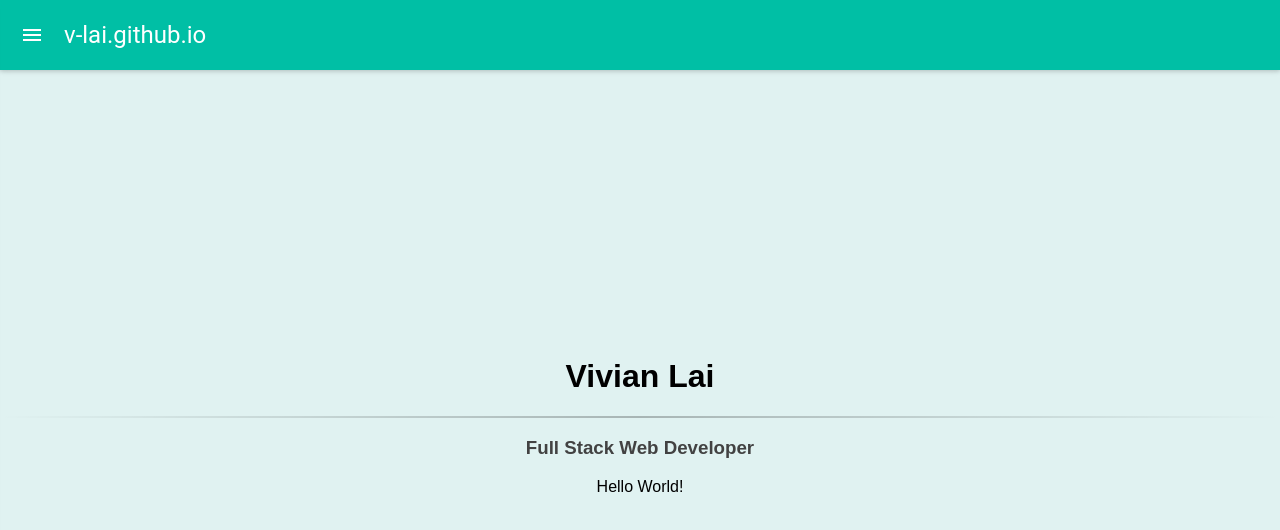
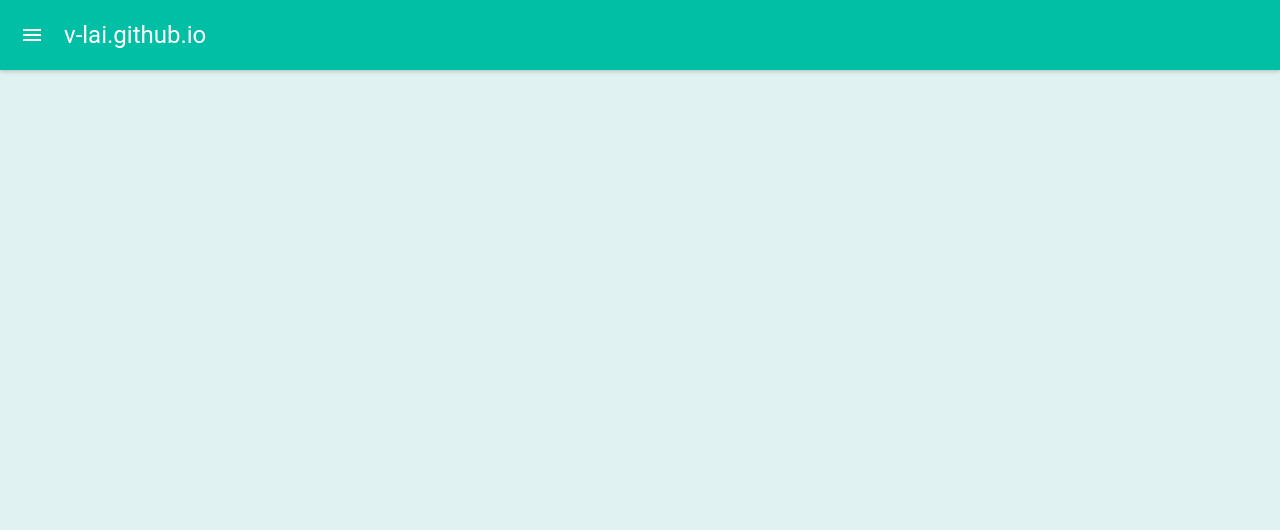
Before and after one commit to v-lai/portfolio, a React (Create React App) app: page / in a window 1280 px wide. Shown: the top 530 px of the page. Built offline with nearby package versions, Linux system fonts and the light colour scheme; what react-tap-event-plugin would draw is missing.

Commit message:
update route

```diff
--- a/src/NavDrawer.js
+++ b/src/NavDrawer.js
@@ -16,7 +16,7 @@ const NavDrawer = (props) => {
     <Router>
       <div>
         <Drawer className="drawer" open={props.open}>
-          <Link to="/"><MenuItem onTouchTap={props.close}>
+          <Link to="/portfolio"><MenuItem onTouchTap={props.close}>
             <i className="fa fa-hand-spock-o" aria-hidden="true"></i>&nbsp;
             v-lai.github.io</MenuItem></Link>
           <Link to="/projects"><MenuItem onTouchTap={props.close}>
@@ -29,7 +29,7 @@ const NavDrawer = (props) => {
             <i className="fa fa-address-card" aria-hidden="true"></i>&nbsp;
             Contact</MenuItem></Link>
         </Drawer>
-        <Route exact path="/" component={Home} />
+        <Route exact path="/portfolio" component={Home} />
         <Route path="/projects" component={Projects} />
         <Route path="/about" component={About} />
         <Route path="/contact" component={Contact} />
```
